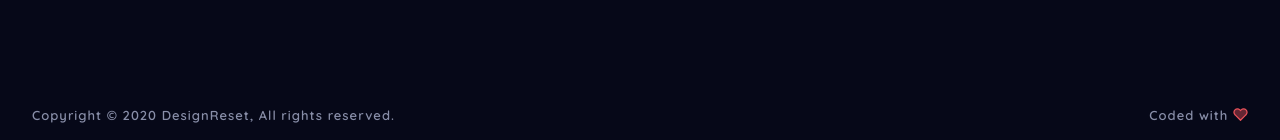
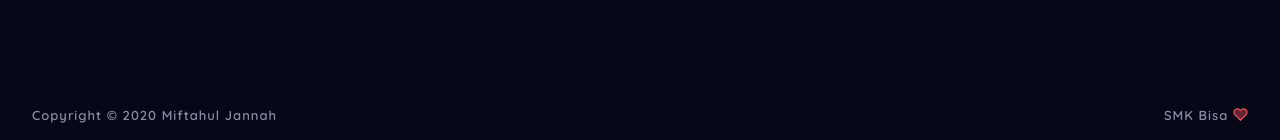
Before and after one commit to M1ft4hul/Data-Akademik, a CodeIgniter app: page /miftahul/index.php/siswa/index in a window 1280 px wide. Shown: the part 660-800 px from the top of the page. Run offline with CodeIgniter, Linux system fonts and the light colour scheme; data that the repository does not hold is empty; some libraries are stand-ins or nearby versions.

Commit message:
tambah miftah

```diff
--- a/application/views/layout.php
+++ b/application/views/layout.php
@@ -548,11 +548,10 @@
                 <?php echo $content; ?>
                 <div class="footer-wrapper">
                     <div class="footer-section f-section-1">
-                        <p class="">Copyright © 2020 <a target="_blank" href="https://designreset.com">DesignReset</a>,
-                            All rights reserved.</p>
+                        <p class="">Copyright © 2020 <a target="_blank" href="https://designreset.com">Miftahul Jannah</a></p>
                     </div>
                     <div class="footer-section f-section-2">
-                        <p class="">Coded with <svg xmlns="http://www.w3.org/2000/svg" width="24" height="24" viewBox="0 0 24 24" fill="none" stroke="currentColor" stroke-width="2" stroke-linecap="round" stroke-linejoin="round" class="feather feather-heart">
+                        <p class="">SMK Bisa <svg xmlns="http://www.w3.org/2000/svg" width="24" height="24" viewBox="0 0 24 24" fill="none" stroke="currentColor" stroke-width="2" stroke-linecap="round" stroke-linejoin="round" class="feather feather-heart">
                                 <path d="M20.84 4.61a5.5 5.5 0 0 0-7.78 0L12 5.67l-1.06-1.06a5.5 5.5 0 0 0-7.78 7.78l1.06 1.06L12 21.23l7.78-7.78 1.06-1.06a5.5 5.5 0 0 0 0-7.78z">
                                 </path>
                             </svg></p>
```
